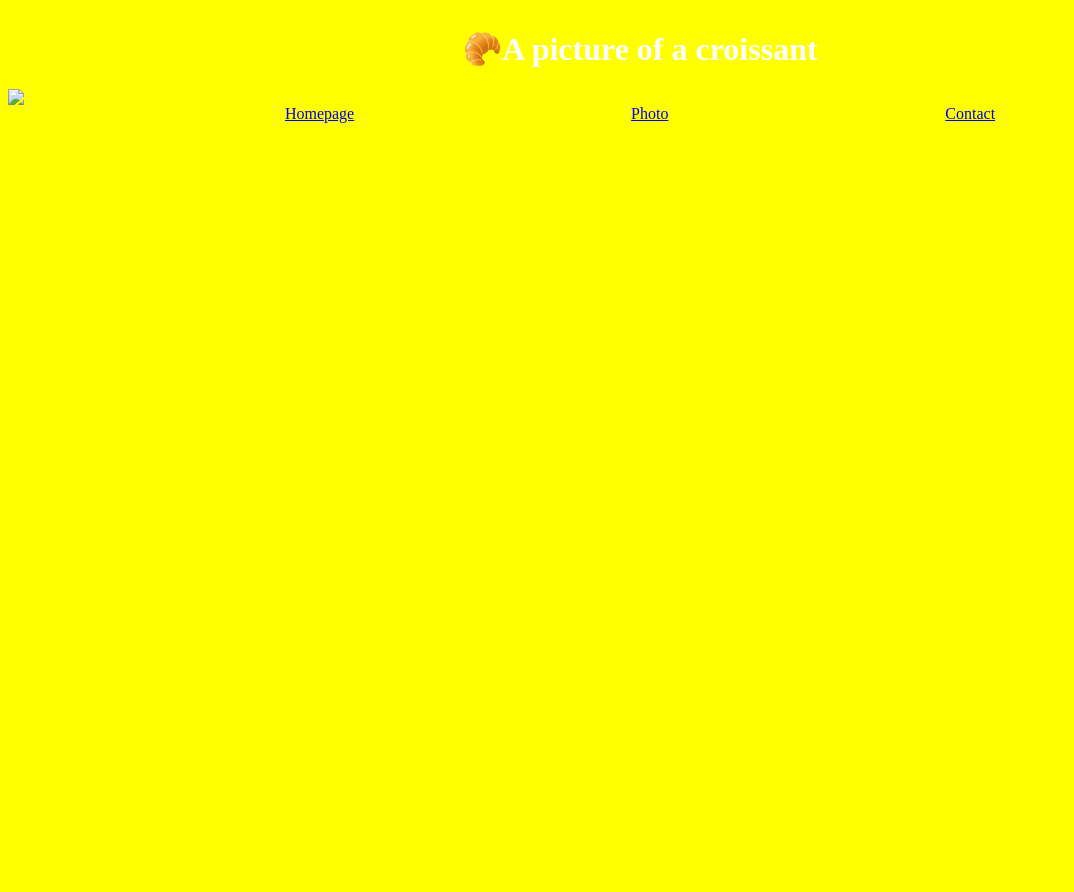
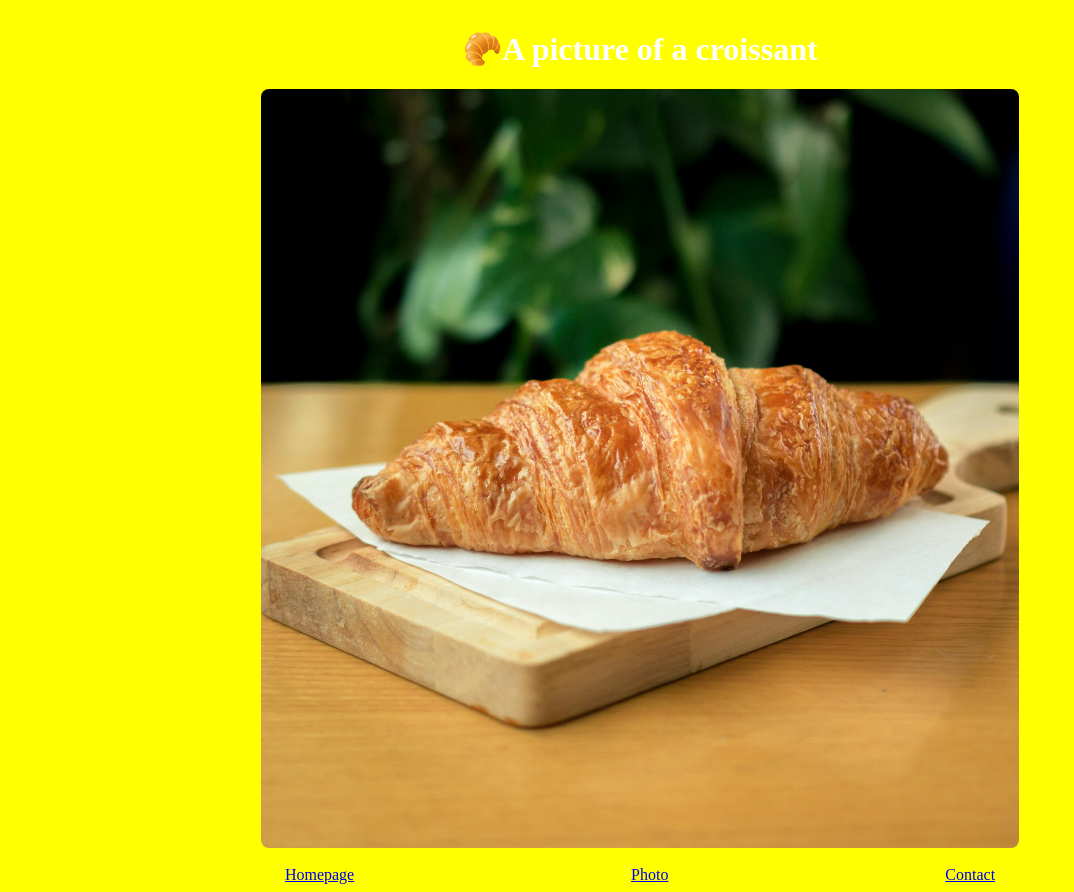
Before and after one commit to Gire1/Croissant, a plain HTML site: page photo.html in a window 1280 px wide. Shown: the whole page, without its empty margins (0-1074 px from the left). Before the commit the page ends 800 px from the top, so only its background shows below. Drawn offline with Linux system fonts and the light colour scheme.

Commit message:
changed the image width

```diff
--- a/css/style.css
+++ b/css/style.css
@@ -10,7 +10,8 @@ div{
     color:rgb(255, 60, 0);
     text-align: center;
     display: flex;
-    justify-content: space-evenly;
+    justify-content:space-evenly;
+
 }
    .links{
     color:red;
@@ -19,7 +20,10 @@ div{
 
 img{
     display: block;
-    width: 100 auto;
+    width: 60%;
+    border-radius:8px;
+    justify-content:center;
+    margin: auto;
 }
 P{
     text-align: center;
--- a/photo.html
+++ b/photo.html
@@ -9,7 +9,8 @@
 </head>
 <body>
     <h1>🥐A picture of a croissant</h1>
-    <img src="/images/image.jpg"/>
+    <img src="css/images/image.jpg">
+    <br />
 
 <div class="links">
 
```
